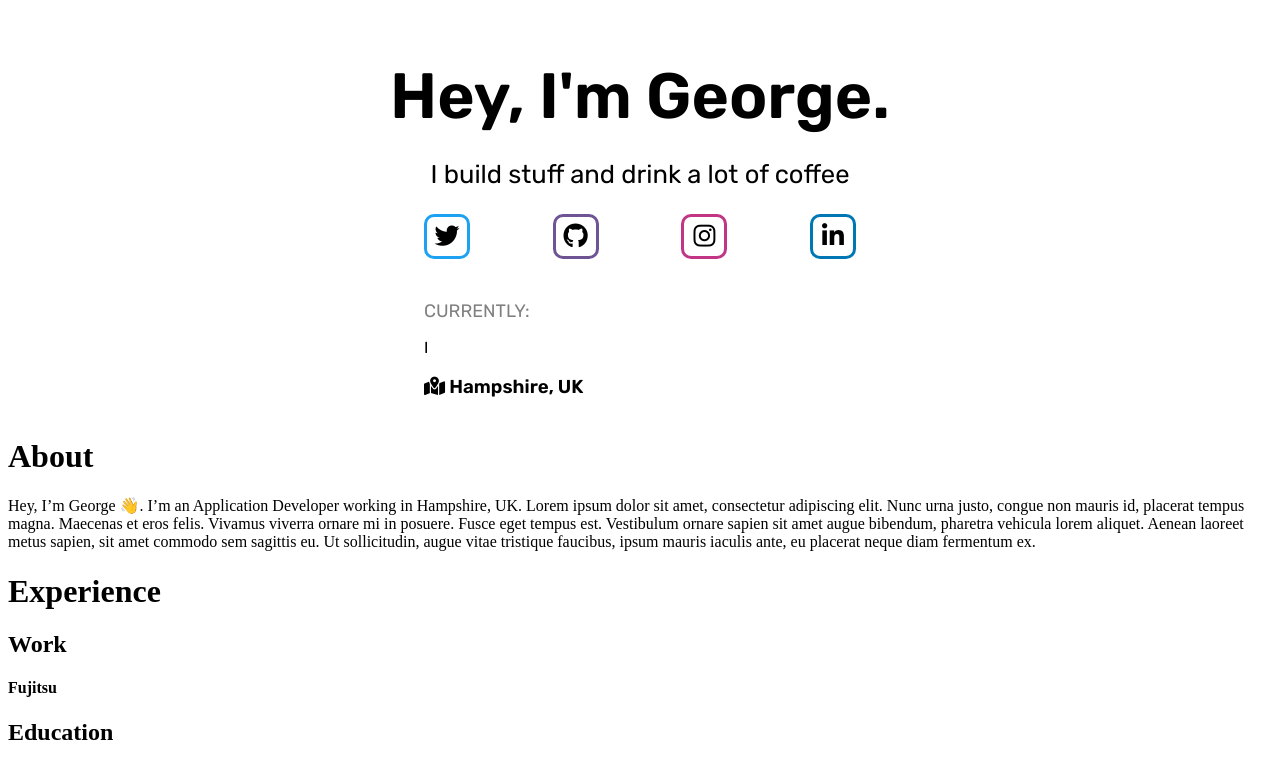
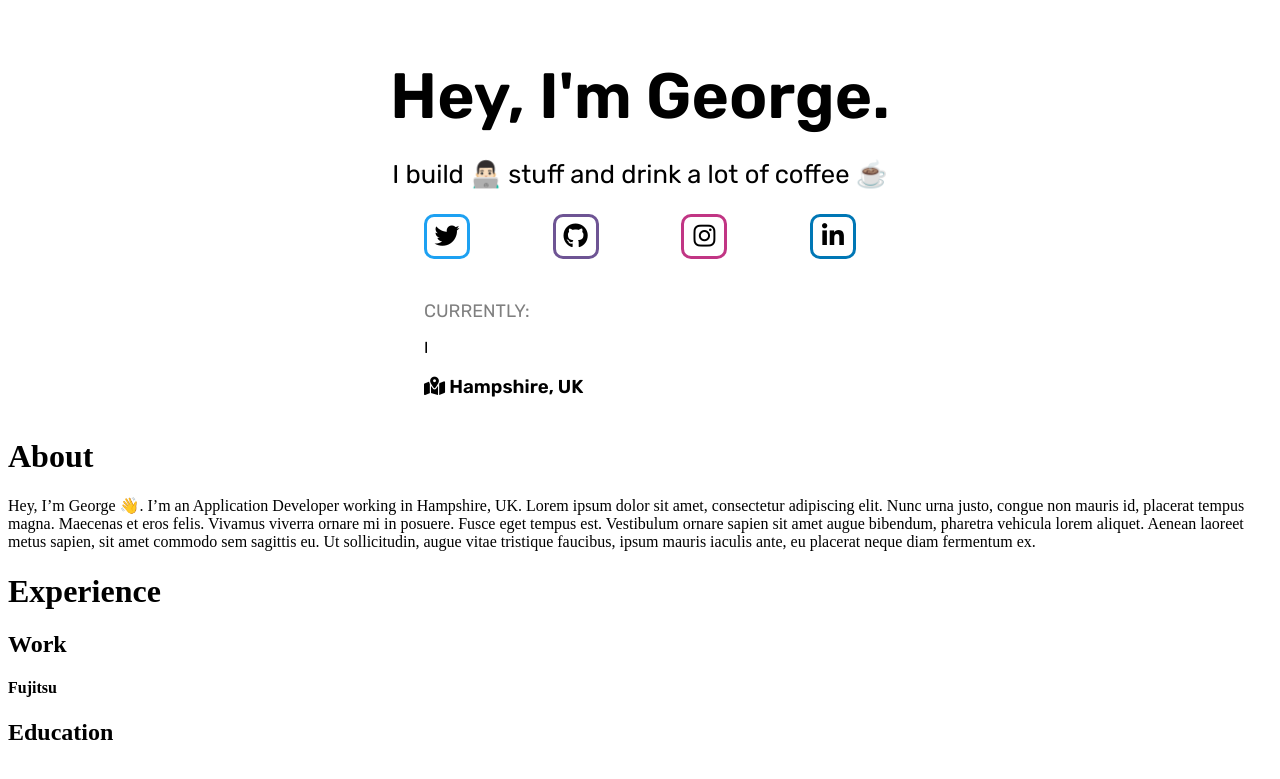
Before and after one commit to georgepstaylor/gpst, a Jekyll site: the page built from index.md, in a window 1280 px wide. Shown: the top 779 px of the page. Built offline with Jekyll 4.4.1, drawn with Linux system fonts in a browser that asks for light colours; nearby versions of some CDN libraries.

Commit message:
now with emojis

```diff
--- a/_layouts/index.html
+++ b/_layouts/index.html
@@ -17,7 +17,7 @@
         <!-- <img class="memoji" src="{{ "assets/memoji.jpg" | relative_url }}"> -->
         <div class="header">
             <h1 class="name">Hey, I'm George.</h1>
-            <h2 class="tagline">I build stuff and drink a lot of coffee</h2>
+            <h2 class="tagline">I build 👨🏻‍💻 stuff and drink a lot of coffee ☕️</h2>
             <div class="addon-header">
                 <div class="social">
                     <ul>
```
